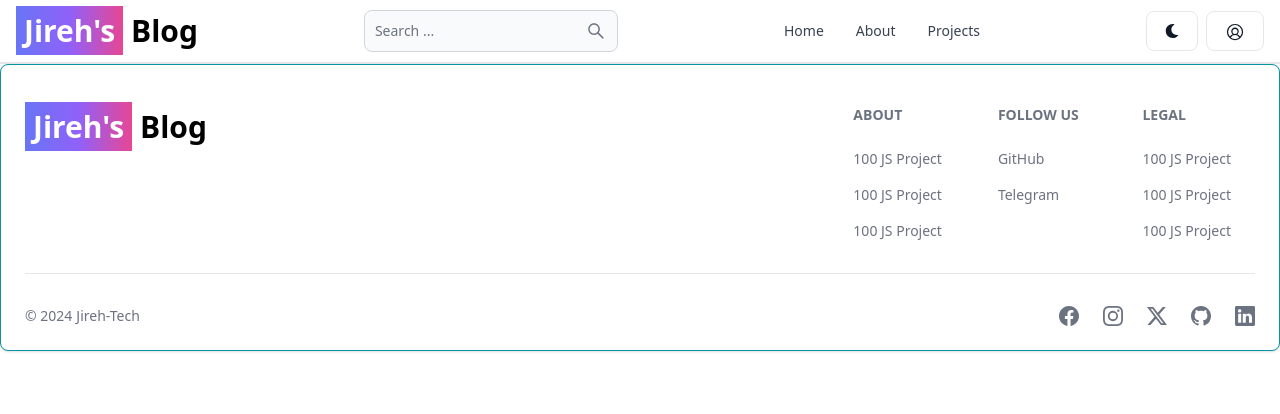
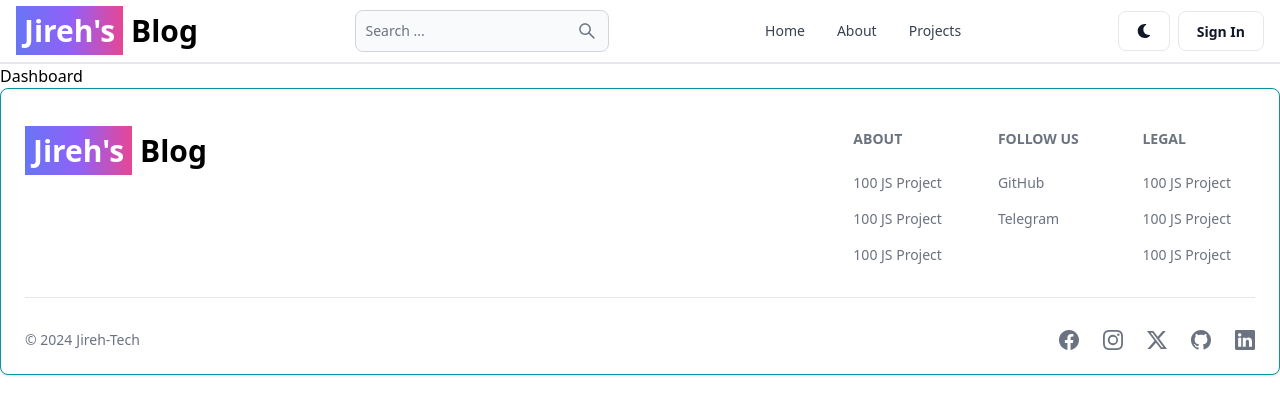
Before and after one commit to AbelMasre/Jireh-s-blog, a React (Vite) app in the folder client/: page /dashboard in a window 1280 px wide. Shown: the top 414 px of the page. Built offline with nearby package versions, Linux system fonts and the light colour scheme; no server answers.

Commit message:
Update Header Component with user data

```diff
--- a/client/src/components/Header.jsx
+++ b/client/src/components/Header.jsx
@@ -1,13 +1,17 @@
-import { Button, Navbar, TextInput } from "flowbite-react";
+import { Avatar, Button, Dropdown, Navbar, TextInput } from "flowbite-react";
 import React from "react";
 import { Link } from "react-router-dom";
 import { AiOutlineSearch } from "react-icons/ai";
 import { FaMoon } from "react-icons/fa";
 import { useLocation } from "react-router-dom";
 import { PiUserCircle } from "react-icons/pi";
+import { useSelector } from "react-redux";
 
 export default function Header() {
   const path = useLocation().pathname;
+  const { currentUser } = useSelector((state) => state.user);
+
+  // console.log(currentUser.profilePicture);
 
   return (
     <Navbar className="border-b-2">
@@ -35,11 +39,36 @@
         <Button className=" h-10 hidden sm:inline " color="gray">
           <FaMoon />
         </Button>
-        <Link to="/signin">
-          <Button color="gray" className=" h-10 font-bold">
-            <PiUserCircle size={20} />
-          </Button>
-        </Link>
+        {currentUser ? (
+          <Dropdown
+            arrowIcon={false}
+            inline
+            label={
+              <Avatar alt="user" img={currentUser.profilePicture} rounded />
+            }
+          >
+            <Dropdown.Header>
+              <span className="block text-sm">{currentUser.username}</span>
+              <span className="block text-sm font-medium truncate">
+                {currentUser.email}
+              </span>
+            </Dropdown.Header>
+            <Link to={"/dashboard?tab=profile"}>
+              <Dropdown.Item>Profile</Dropdown.Item>
+            </Link>
+            <Dropdown.Divider/>
+            <Dropdown.Item>Sign Out</Dropdown.Item>
+          </Dropdown>
+        ) : (
+          <>
+            <Link to="/signin">
+              <Button color="gray" className=" h-10 font-bold">
+                Sign In
+              </Button>
+            </Link>
+          </>
+        )}
+
         <Navbar.Toggle />
       </div>
       <Navbar.Collapse>
--- a/client/src/components/OAuth.jsx
+++ b/client/src/components/OAuth.jsx
@@ -10,26 +10,27 @@
 export default function OAuth() {
   const auth = getAuth(app);
   const dispatch = useDispatch();
-  const navigate = useNavigate()
+  const navigate = useNavigate();
   const handleGooglClick = async () => {
     const provider = new GoogleAuthProvider();
     provider.setCustomParameters({ prompt: "select_account" });
 
     try {
       const resultsFromGoogle = await signInWithPopup(auth, provider);
+      // console.log(resultsFromGoogle.user.photoURL);
       const res = await fetch("/api/auth/google", {
         method: "POST",
         headers: { "Content-Type": "application/json" },
         body: JSON.stringify({
           name: resultsFromGoogle.user.displayName,
           email: resultsFromGoogle.user.email,
-          googlPhotoUrl: resultsFromGoogle.user.photoURL,
+          googlePhotoUrl: resultsFromGoogle.user.photoURL,
         }),
       });
       const data = await res.json();
       if (res.ok) {
         dispatch(signInSuccess(data));
-        navigate('/')
+        navigate("/");
       }
     } catch (error) {
       console.log(error);
--- a/client/src/pages/Dashboard.jsx
+++ b/client/src/pages/Dashboard.jsx
@@ -1,9 +1,5 @@
-import React from 'react'
+import React from "react";
 
 export default function Dashboard() {
-  return (
-    <div>
-
-    </div>
-  )
+  return <div>Dashboard</div>;
 }
```
Also changed, not shown: 1 other file (tests, documents, lock files or other folders).
